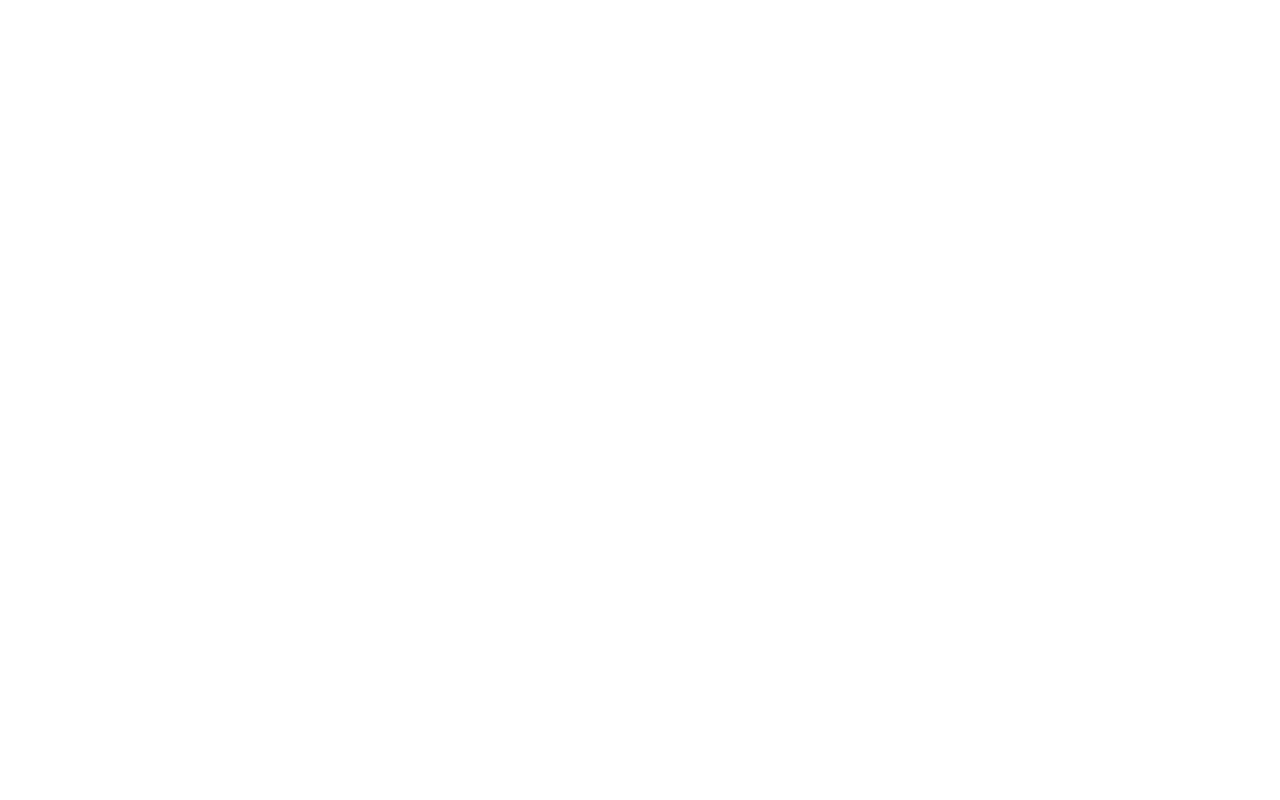
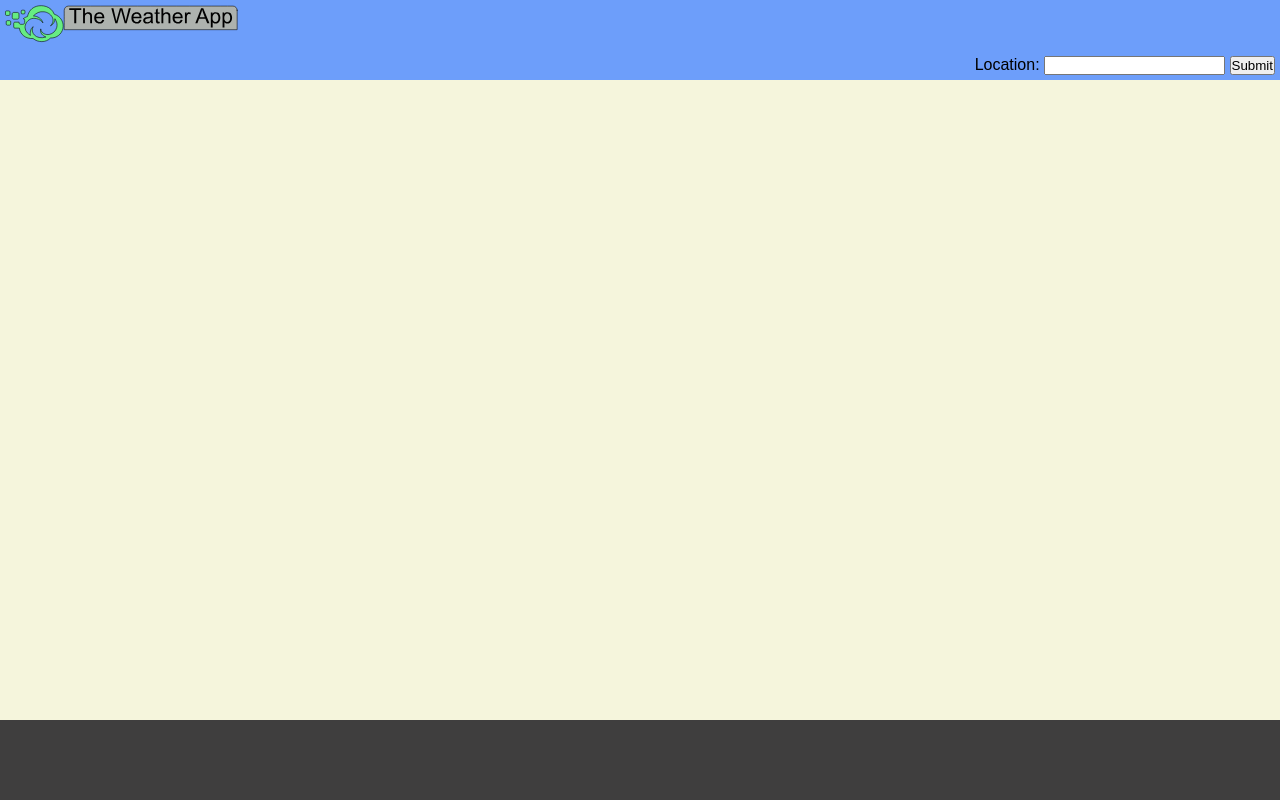
Before and after one commit to telepath01/Weather_App, a plain HTML site: page index.html in a window 1280 px wide. Drawn offline with Linux system fonts and the light colour scheme.

Commit message:
working on weather app gui

```diff
--- a/index.html
+++ b/index.html
@@ -8,6 +8,20 @@
     <title>Weather App</title>
   </head>
   <body>
+    <header class="navbar">
+      <div class="location-container">
+        <form>
+          <label for="location" class="location-label">Location:</label>
+          <input type="text" id="location" class="location-input" />
+          <button type="button" class="location-submit">Submit</button>
+        </form>
+      </div>
+      <div class="logo">
+        <img src="/src/images/logo.svg" alt="logo" class="logo-img" />
+      </div>
+    </header>
+    <section class="weather-container"></section>
+    <footer class="weather-footer"></footer>
     <script src="/src/scripts/index.js" defer></script>
   </body>
 </html>
--- a/src/scripts/index.js
+++ b/src/scripts/index.js
@@ -1 +1,27 @@
-'use strict'
+'use strict';
+const locationSubmitBtn = document.querySelector('.location-submit');
+const locations = document.querySelector('.location-input');
+
+locationSubmitBtn.addEventListener('click', (event) => {
+  weatherLookUp();
+});
+
+async function weatherLookUp() {
+  fetch(
+    `https://api.openweathermap.org/data/2.5/weather?q=${locations.value}&appid=055c2789f657a5bf34fa699fde5bbae8`,
+    { mode: 'cors' }
+  )
+    .then(function (response) {
+      return response.json();
+    })
+    .then(function (response) {
+      console.log(response);
+      ferenhitConverter(response.main.temp);
+    });
+}
+
+function ferenhitConverter(kelvin) {
+  const converter = ((kelvin - 273.15) * 9) / 5 + 32;
+  let ferenhitValue = converter;
+  console.log(ferenhitValue);
+}
--- a/src/styles/style.css
+++ b/src/styles/style.css
@@ -0,0 +1,47 @@
+* {
+  padding: 0;
+  margin: 0;
+  font-family: Arial, Helvetica, sans-serif;
+}
+body {
+  height: 100vh;
+  width: 100vw;
+  display: flex;
+  flex-direction: column;
+}
+/* navbar */
+.navbar {
+  display: flex;
+  justify-content: end;
+  align-items: end;
+  position: relative;
+  height: 10%;
+  width: 100%;
+  background-color: rgb(109, 158, 250);
+}
+.logo {
+  position: absolute;
+  top: 5px;
+  left: 5px;
+}
+.logo-img {
+  height: 11rem;
+}
+.location-container {
+  margin-bottom: 5px;
+  margin-right: 5px;
+}
+
+/* main content */
+.weather-container {
+  height: 80%;
+  width: 100%;
+  background-color: beige;
+}
+
+/* footer */
+.weather-footer {
+  height: 10%;
+  width: 100%;
+  background-color: rgb(63, 62, 62);
+}
```
Also changed, not shown: src/images/logo.svg (added).
